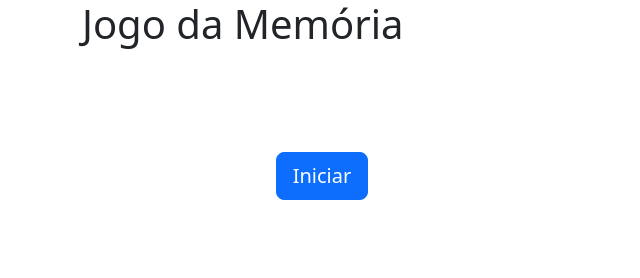
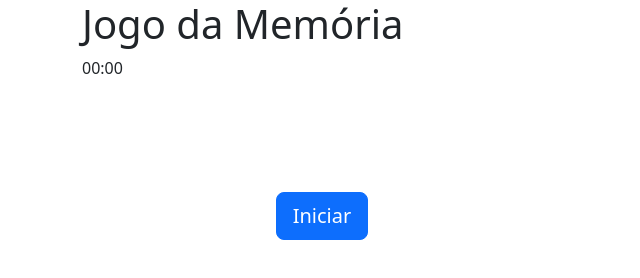
Before and after one commit to Henriquemcc/Desenvolvimento_de_Interfaces_Web, a plain HTML site: page Jogo da memoria em JavaScript/index.html in a window 1280 px wide. Shown: the whole page, without its empty margins (0-640 px from the left). Drawn offline with nearby package versions, Linux system fonts and the light colour scheme; no server answers.

Commit message:
Aula: 'Mão na Massa - Jogo da memória em JavaScript': Vídeo: 58:24

```diff
--- a/Jogo da memoria em JavaScript/index.html
+++ b/Jogo da memoria em JavaScript/index.html
@@ -29,6 +29,14 @@
 
         <!-- Área do Jogo da Memória: Inicio -->
         <div id="memoria">
+
+            <!-- Área do timer: Inicio -->
+            <div class="row">
+                <div class="col">
+                    <p id="timer">00:00</p>
+                </div>
+            </div>
+            <!-- Área do timer: Fim -->
 
             <!-- Área onde ficarão as cartas: Inicio -->
             <div id="imagens">
```
